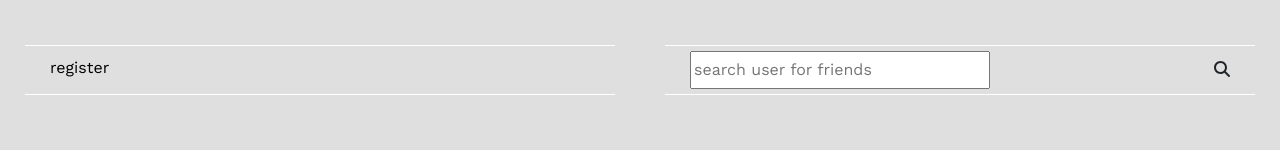
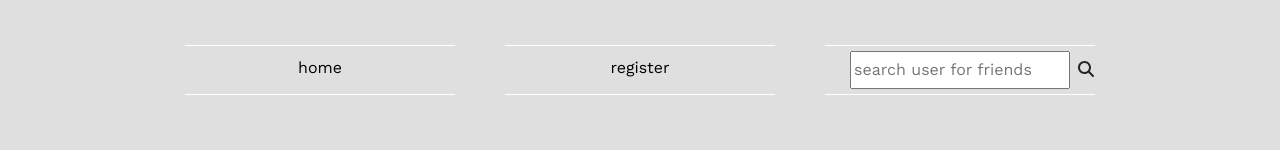
Before and after one commit to kaveh163/MERN-populate, a React (Create React App) app in the folder client/: page /user/1 in a window 1280 px wide. Shown: the top 164 px of the page. Built offline with nearby package versions, Linux system fonts and the light colour scheme; no server answers.

Commit message:
Updated User.js component. Made a link in User.js to Home.js.

```diff
--- a/client/src/pages/User.js
+++ b/client/src/pages/User.js
@@ -31,7 +31,7 @@ function User() {
       });
   };
   // useEffect(() => {
-    //   console.log('effect');
+  //   console.log('effect');
   //   fetch("/api")
   //     .then((res) => res.json())
   //     .then((data) => {
@@ -47,15 +47,22 @@ function User() {
       <section className="wrapper">
         <section className="header">
           <section className="menu">
-            <nav className="row m-0 p-0">
-              <section className="col-6 sub-menu">
+            <nav className="row m-0 p-0 text-center">
+              <section className="col-3 sub-menu">
+                <div className="left">
+                  <Link to="/" className="link">
+                    home
+                  </Link>
+                </div>
+              </section>
+              <section className="col-3 sub-menu">
                 <div className="left">
                   <Link to="/register" className="link">
                     register
                   </Link>
                 </div>
               </section>
-              <section className="col-6 sub-menu">
+              <section className="col-3 sub-menu">
                 <div className="right d-flex justify-content-between">
                   <input
                     type="text"
--- a/client/src/style.css
+++ b/client/src/style.css
@@ -30,6 +30,7 @@
 }
 .wrapper .header .menu .row {
   height: 100px;
+  justify-content: center;
 }
 .wrapper .header .menu .sub-menu {
   box-sizing: border-box;
```
